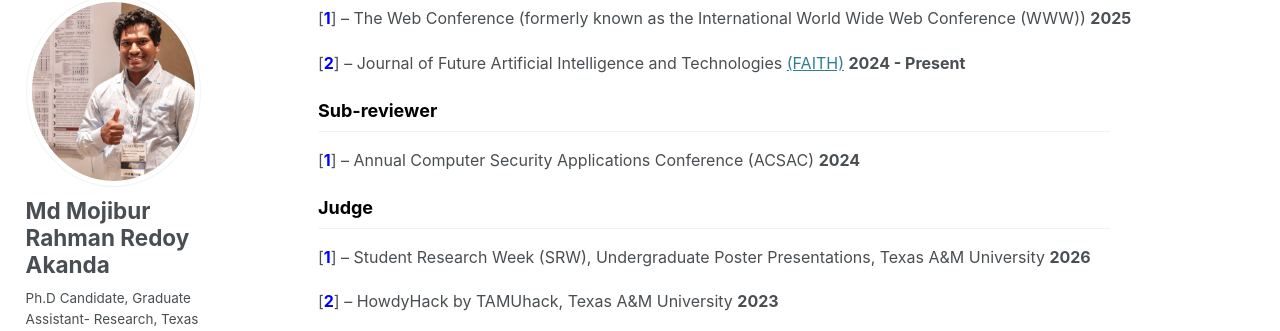
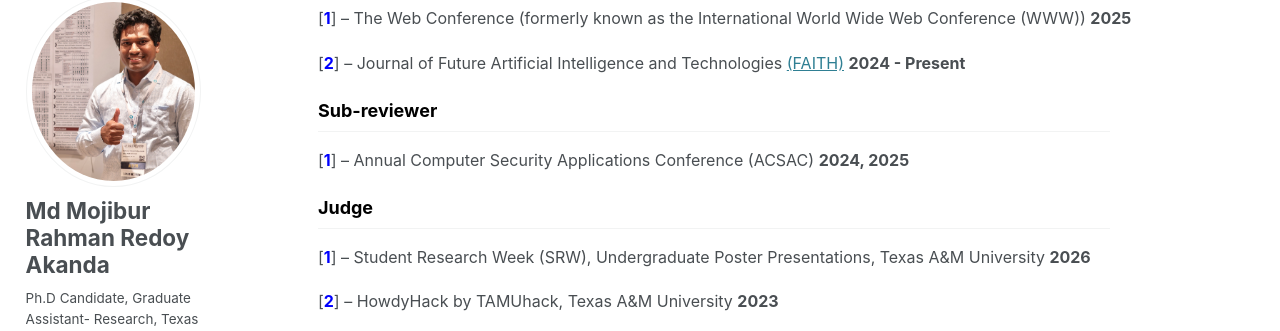
Before and after one commit to redoyakanda/redoyakanda.github.io, a Jekyll site: the page built from _pages/service.html, in a window 1280 px wide and 900 px high, scrolled down 454 px. Shown: the part 110-441 px from the top of the window. Built offline with Jekyll 4.4.1, drawn with Linux system fonts in a browser that asks for light colours; some web fonts are replaced.

Commit message:
Update service.html

```diff
--- a/_pages/service.html
+++ b/_pages/service.html
@@ -50,7 +50,7 @@ author_profile: true
 <h2 class="archive__subtitle">Sub-reviewer</h2>
 <div style="font-size: 16px; width: 120%;">
   <p>
-    [<span style="color:blue;"><strong>1</strong></span>]&nbsp;– Annual Computer Security Applications Conference (ACSAC) <strong>2024</strong>
+    [<span style="color:blue;"><strong>1</strong></span>]&nbsp;– Annual Computer Security Applications Conference (ACSAC) <strong>2024, 2025</strong>
   </p>
 </div>
 
```
